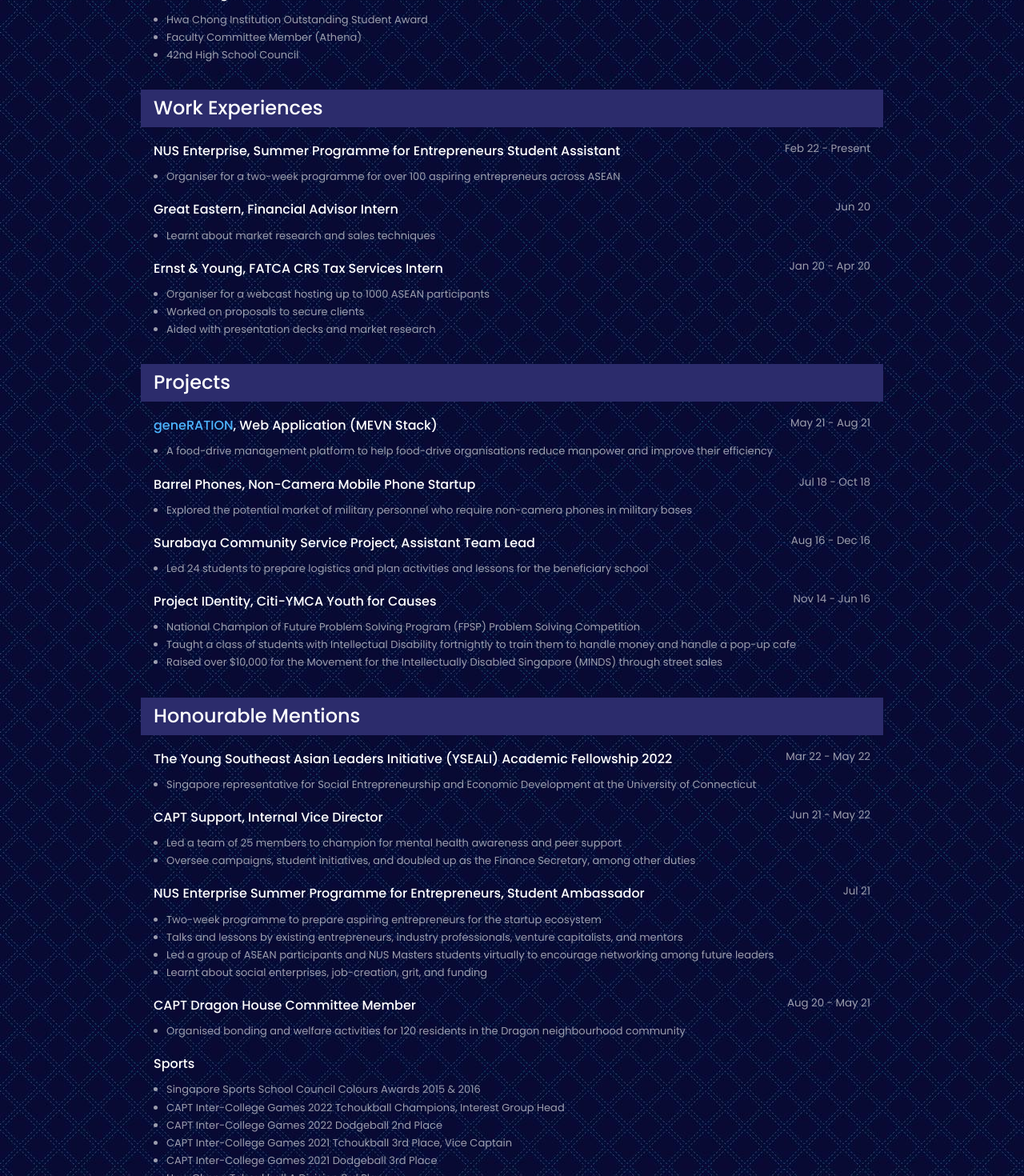
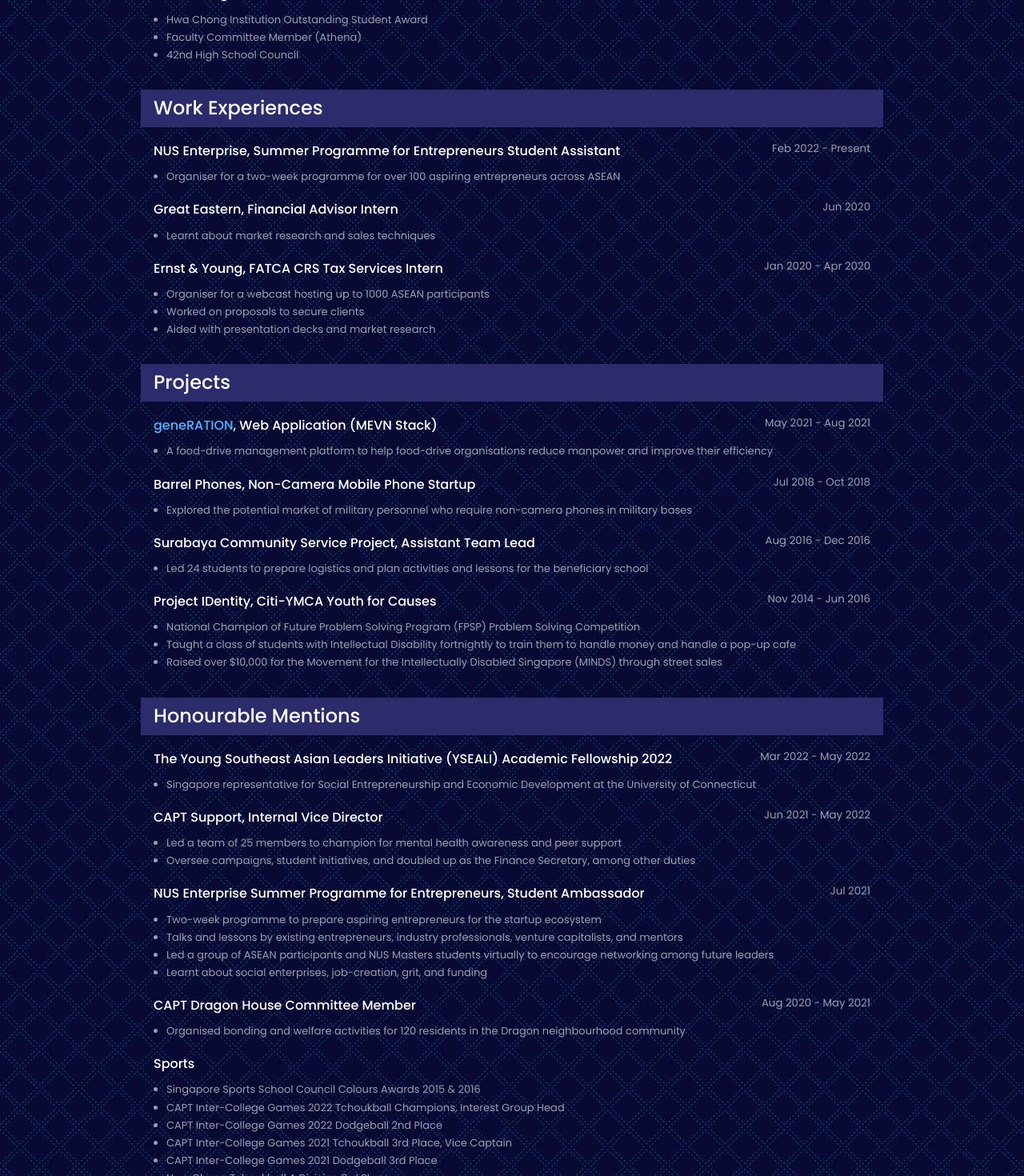
Before and after one commit to glennbjorn/Portfolio, a React (Create React App) app in the folder glennbjorn-portfolio-website/: page / in a window 1280 px wide. Shown: the part 2753-4223 px from the top of the page at 80% size. Built offline with nearby package versions, Linux system fonts and the light colour scheme; the HTML template or start-up script is replaced by a standard one.

Commit message:
edited year format

```diff
--- a/glennbjorn-portfolio-website/src/components/portfolio/Portfolio.jsx
+++ b/glennbjorn-portfolio-website/src/components/portfolio/Portfolio.jsx
@@ -74,7 +74,7 @@
               NUS Enterprise, Summer Programme for Entrepreneurs Student
               Assistant
             </h4>
-            <small>Feb 22 - Present</small>
+            <small>Feb 2022 - Present</small>
           </div>
           <article className="milestone__text">
             <ul>
@@ -89,7 +89,7 @@
         <div className="category__input">
           <div className="milestone">
             <h4>Great Eastern, Financial Advisor Intern</h4>
-            <small>Jun 20</small>
+            <small>Jun 2020</small>
           </div>
           <article className="milestone__text">
             <ul>
@@ -101,7 +101,7 @@
         <div className="category__input">
           <div className="milestone">
             <h4>Ernst & Young, FATCA CRS Tax Services Intern</h4>
-            <small>Jan 20 - Apr 20</small>
+            <small>Jan 2020 - Apr 2020</small>
           </div>
           <article className="milestone__text">
             <ul>
@@ -126,7 +126,7 @@
               </a>
               , Web Application (MEVN Stack)
             </h4>
-            <small>May 21 - Aug 21</small>
+            <small>May 2021 - Aug 2021</small>
           </div>
           <article className="milestone__text">
             <ul>
@@ -139,7 +139,7 @@
 
           <div className="milestone">
             <h4>Barrel Phones, Non-Camera Mobile Phone Startup</h4>
-            <small>Jul 18 - Oct 18</small>
+            <small>Jul 2018 - Oct 2018</small>
           </div>
           <article className="milestone__text">
             <ul>
@@ -152,7 +152,7 @@
 
           <div className="milestone">
             <h4>Surabaya Community Service Project, Assistant Team Lead</h4>
-            <small>Aug 16 - Dec 16</small>
+            <small>Aug 2016 - Dec 2016</small>
           </div>
           <article className="milestone__text">
             <ul>
@@ -165,7 +165,7 @@
 
           <div className="milestone">
             <h4>Project IDentity, Citi-YMCA Youth for Causes</h4>
-            <small>Nov 14 - Jun 16</small>
+            <small>Nov 2014 - Jun 2016</small>
           </div>
           <article className="milestone__text">
             <ul>
@@ -194,7 +194,7 @@
             The Young Southeast Asian Leaders Initiative (YSEALI) Academic
             Fellowship 2022
           </h4>
-          <small>Mar 22 - May 22</small>
+          <small>Mar 2022 - May 2022</small>
         </div>
         <article className="milestone__text">
           <ul>
@@ -207,7 +207,7 @@
 
         <div className="milestone">
           <h4>CAPT Support, Internal Vice Director</h4>
-          <small>Jun 21 - May 22</small>
+          <small>Jun 2021 - May 2022</small>
         </div>
         <article className="milestone__text">
           <ul>
@@ -227,7 +227,7 @@
             NUS Enterprise Summer Programme for Entrepreneurs, Student
             Ambassador
           </h4>
-          <small>Jul 21</small>
+          <small>Jul 2021</small>
         </div>
         <article className="milestone__text">
           <ul>
@@ -251,7 +251,7 @@
 
         <div className="milestone">
           <h4>CAPT Dragon House Committee Member</h4>
-          <small>Aug 20 - May 21</small>
+          <small>Aug 2020 - May 2021</small>
         </div>
         <article className="milestone__text">
           <ul>
```
